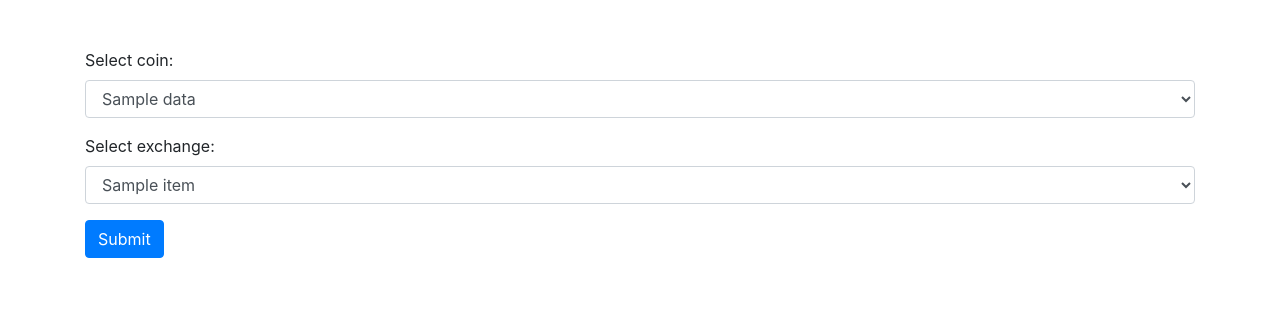
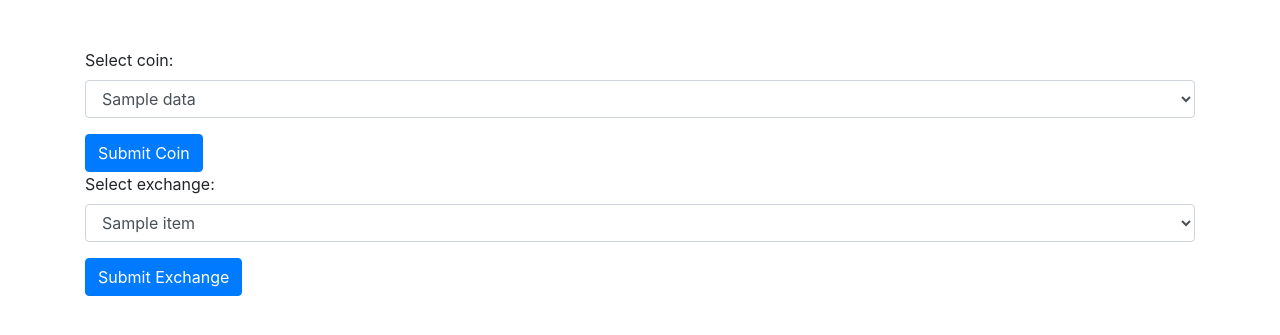
Before and after one commit to evangervasio/webanalyzer, a Flask app: page / in a window 1280 px wide. Shown: the top 335 px of the page. Run offline with Flask 3, Linux system fonts and the light colour scheme; a database or web service that is not in the repository returns one stand-in record (values such as "Sample title"); data that the repository does not hold is empty; some libraries are stand-ins or nearby versions.

Commit message:
separated buttons

```diff
--- a/app.py
+++ b/app.py
@@ -23,7 +23,7 @@ def home():
 
 @app.route("/exchange", methods=["POST"])
 def exchange():
-    coin_id = request.form["coin"]
+    coin_id = request.form.get("coin", "")
     exchange_name = request.form["exchange"]
     exchange_id = None
 
@@ -44,5 +44,14 @@ def exchange():
     else:
         return "Exchange not found", 404
 
+@app.route("/coin", methods=["POST"])
+def coin():
+    coin_id = request.form["coin"]
+
+    api_caller = CoinloreApi(coin=coin_id)
+    coin_data = api_caller.getCoin()
+
+    return render_template("coin.html", coin_data=coin_data)
+
 if __name__ == "__main__":
     app.run(debug=True)
--- a/templates/index.html
+++ b/templates/index.html
@@ -11,7 +11,7 @@
 
 <body>
     <div class="container mt-5">
-        <form method="POST" action="/exchange">
+        <form method="POST" action="/coin" id="coinForm">
             <div class="form-group">
                 <label for="coin">Select coin:</label>
                 <select id="coin" name="coin" class="form-control">
@@ -20,7 +20,9 @@
                     {% endfor %}
                 </select>
             </div>
-
+            <button type="submit" class="btn btn-primary">Submit Coin</button>
+        </form>
+        <form method="POST" action="/exchange" id="exchangeForm">
             <div class="form-group">
                 <label for="exchange">Select exchange:</label>
                 <select id="exchange" name="exchange" class="form-control">
@@ -29,8 +31,7 @@
                     {% endfor %}
                 </select>
             </div>
-
-            <button type="submit" class="btn btn-primary">Submit</button>
+            <button type="submit" class="btn btn-primary">Submit Exchange</button>
         </form>
     </div>
 
```
Also changed, not shown: templates/coin.html (added).
